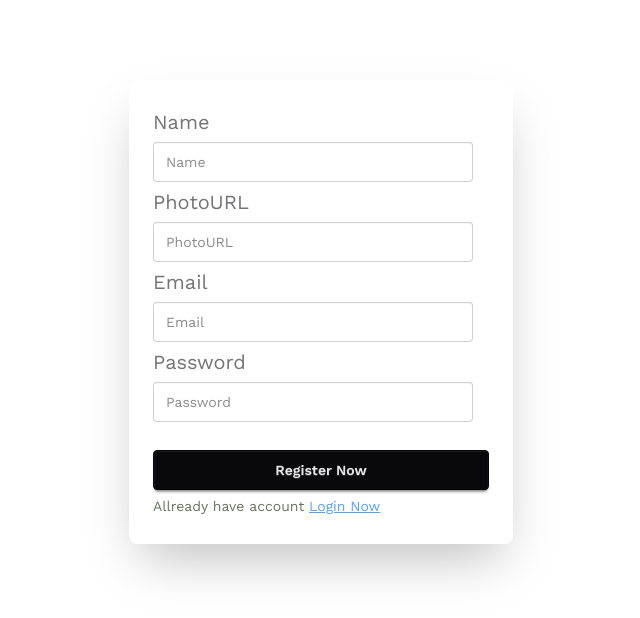
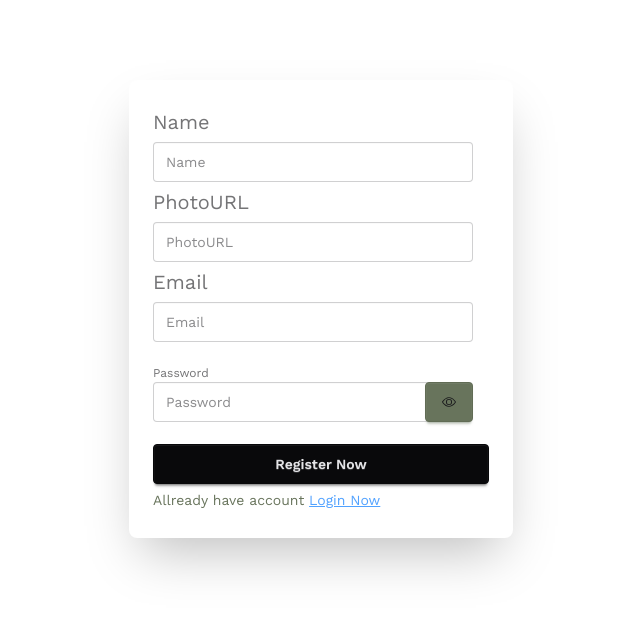
Before and after one commit to mdjosimuddin198/greenboxbd-subscription-app, a React (Vite) app: page /auth/register in a window 1280 px wide. Shown: the top 618 px of the page, without its empty margins (319-959 px from the left). Built offline with nearby package versions, Linux system fonts and the light colour scheme; no server answers.

Commit message:
added password show and hide

```diff
--- a/src/page/Register.jsx
+++ b/src/page/Register.jsx
@@ -1,11 +1,18 @@
 import React, { use, useState } from "react";
 import { Link } from "react-router";
 import { AuthContext } from "../provider/AuthProvider";
+import { FiEyeOff } from "react-icons/fi";
+import { BsEye } from "react-icons/bs";
 
 const Register = () => {
   const [errorMsg, setErrorMsg] = useState("");
   const [successMsg, setSuccessMsg] = useState(false);
   const { creatAccount, updateUser, setLogedInUser } = use(AuthContext);
+  const [showPass, setShowPass] = useState(false);
+
+  const handleshowPassword = () => {
+    setShowPass(!showPass);
+  };
 
   const handleRegister = (e) => {
     e.preventDefault();
@@ -80,16 +87,26 @@ const Register = () => {
               placeholder="Email"
               required
             />
-            {/* password */}
-            <label className="label text-xl">Password</label>
-            <input
-              type="password"
-              name="password"
-              className="input"
-              placeholder="Password"
-              required
-            />
-            <div></div>
+            {/* password  */}
+            <div className="relative">
+              <label className="label mt-4">Password</label>
+              <input
+                type={showPass ? "text" : "password"}
+                name="password"
+                className="input "
+                placeholder="Password"
+                required
+              />
+              <button
+                type="button"
+                onClick={handleshowPassword}
+                className="btn absolute right-4"
+              >
+                {showPass ? <FiEyeOff></FiEyeOff> : <BsEye></BsEye>}
+              </button>
+            </div>
+            {/* end  */}
+
             <button className="btn btn-neutral mt-4">Register Now</button>
             <p className="text-sm text-base-200">
               Allready have account{" "}
```
